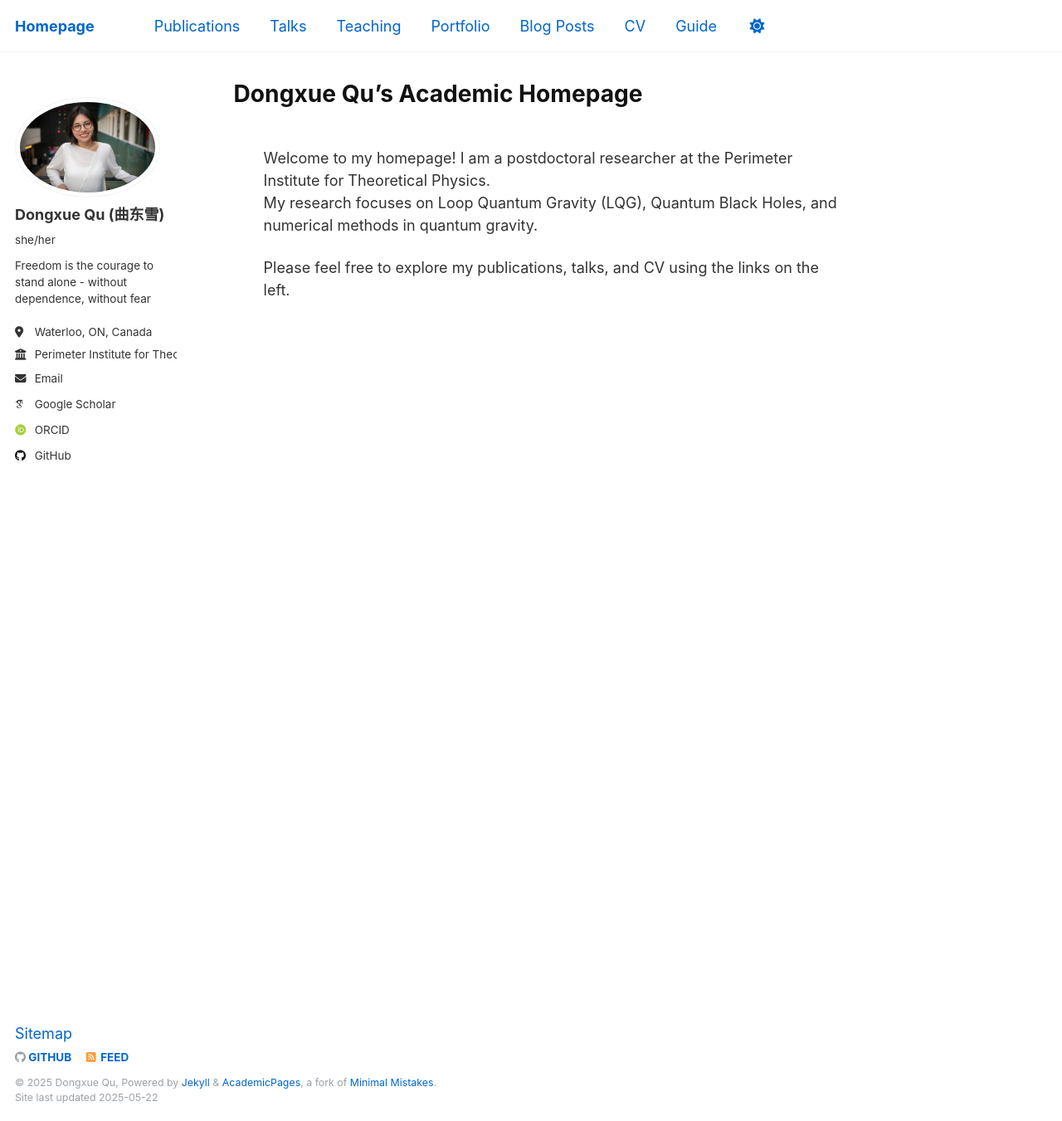
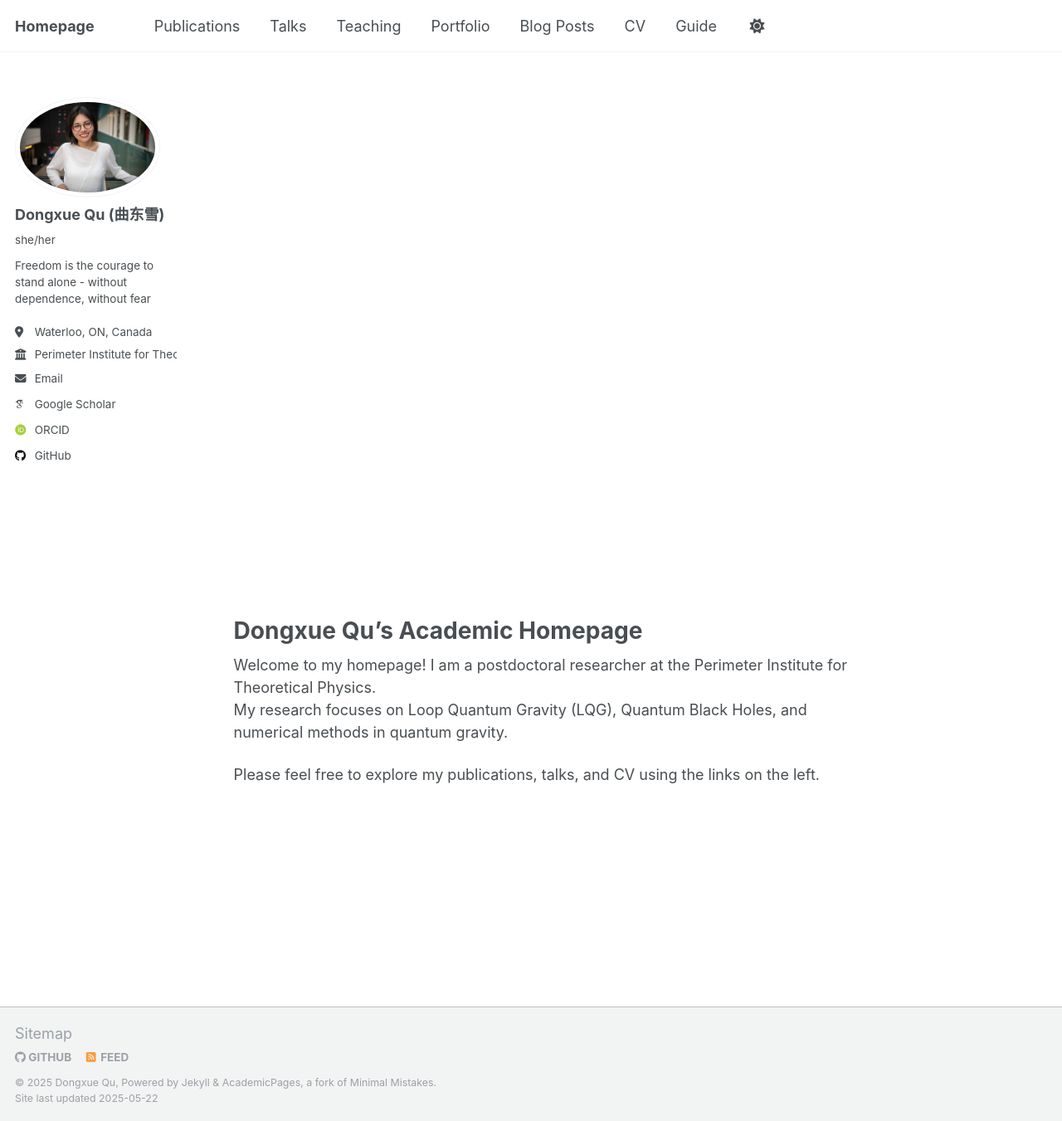
Before and after one commit to qudx54632/qudx54632.github.io, a Jekyll site: the page built from _pages/about.md, in a window 1280 px wide and 1351 px high. Shown: the whole window at 83% size. Built offline with Jekyll 4.4.1, drawn with Linux system fonts in a browser that asks for light colours; some web fonts are replaced.

```diff
--- a/assets/css/main.scss
+++ b/assets/css/main.scss
@@ -41,88 +41,3 @@
     "vendor/font-awesome/brands",
     "vendor/magnific-popup/magnific-popup"
 ;
-
-/* -------------------------------------------------------
-   Override for particles.js background & content panels
-   ------------------------------------------------------- */
-
-/* Full-page particles canvas */
-#particles-js {
-  position: fixed;
-  top: 0;
-  left: 0;
-  width: 100vw;
-  height: 100vh;
-  z-index: -1;
-  pointer-events: none;
-  background-color: transparent;
-}
-
-/* Make all layout containers transparent so particles show through */
-body,
-html,
-.wrapper,
-.page,
-.page__inner-wrap,
-.page__content,
-.sidebar,
-.masthead,
-.page__footer,
-.site-header,
-.site-footer {
-  background: transparent !important;
-  background-color: transparent !important;
-  box-shadow: none !important;
-  border: none !important;
-}
-
-/* — Light Mode Panel — */
-:root:not([data-theme="dark"]) {
-  /* Semi-opaque white "glass" behind text */
-  .page__content {
-    background: rgba(255, 255, 255, 0.8);
-    padding: 2rem;
-    border-radius: 12px;
-    color: #333333;
-  }
-
-  /* Dark text for readability */
-  body {
-    color: #333333;
-  }
-  h1, h2, h3, h4, h5, h6 {
-    color: #111111;
-  }
-  a {
-    color: #0066cc;
-  }
-  .sidebar .author__name,
-  .sidebar .author__bio,
-  .sidebar a {
-    color: #333333;
-  }
-}
-
-/* — Dark Mode Panel — */
-[data-theme="dark"] {
-  .page__content {
-    background: rgba(0, 0, 0, 0.6);
-    padding: 2rem;
-    border-radius: 12px;
-    color: #f0f0f0;
-  }
-  body {
-    color: #f0f0f0;
-  }
-  h1, h2, h3, h4, h5, h6 {
-    color: #ffffff;
-  }
-  a {
-    color: #00bfff;
-  }
-  .sidebar .author__name,
-  .sidebar .author__bio,
-  .sidebar a {
-    color: #ffffff;
-  }
-}
```
